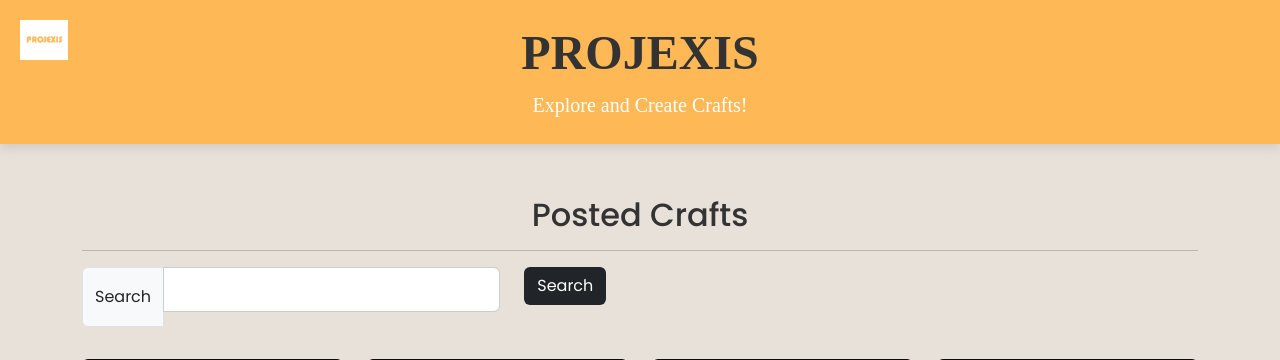
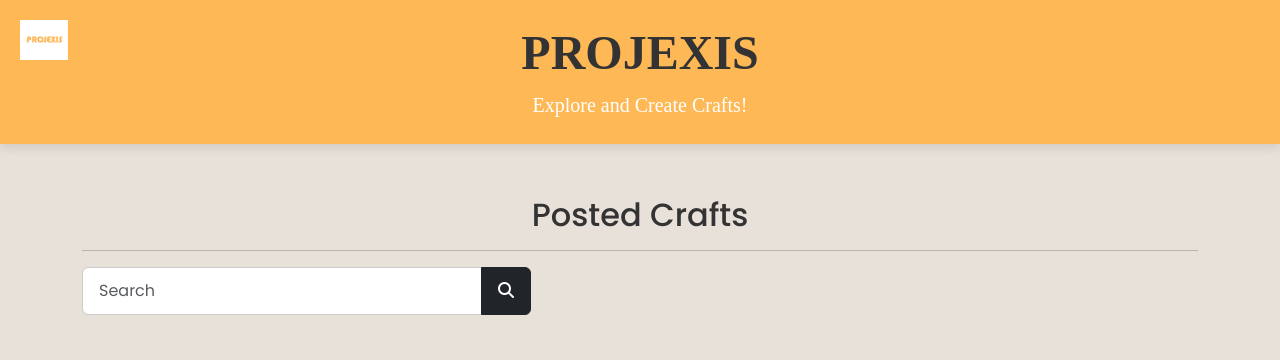
Before and after one commit to Pjones97/P2CraftProject, a Django app: page /Media/ in a window 1280 px wide. Shown: the top 360 px of the page. Run offline with Django 5.2, Linux system fonts and the light colour scheme; data comes from the database, SQL or seed files in the repository; some libraries are stand-ins or nearby versions.

Commit message:
Styled buttons with theme colors and updated CSS

```diff
--- a/CraftSite/static/css/style.css
+++ b/CraftSite/static/css/style.css
@@ -7,15 +7,16 @@
   } */
 
 .card {
-    border: 3px solid rgb(12, 12, 12);
+    border: 3px solid #FFFFFF
+    ;
 }
 
 .img-card-200 {
-  width: 100%;
-  height:200px;
-  object-fit:cover;
-  object-position: center;
+  width: fit-content;
+  max-height: 200px;
 }
+
+
 
 .img-card-400 {
   width: fit-content;
@@ -28,7 +29,7 @@
   --orange: #FEB856;
 }
 
-/* ===== Base Styles ===== */
+
 body {
   font-family: 'Poppins', sans-serif;
   background-color: var(--beige);
@@ -36,7 +37,7 @@ body {
   margin: 0;
 }
 
-/* ===== Universal Header Styles ===== */
+
 .site-header {
   background-color: var(--orange);
   color: white;
@@ -58,7 +59,7 @@ body {
   margin: 0;
 }
 
-/* ===== Footer (Optional) ===== */
+
 .site-footer {
   background-color: var(--orange);
   color: white;
@@ -100,3 +101,34 @@ body {
   font-size: 36px;
   color: #FEB856;
 }
+.input-group .form-control {
+  border-top-left-radius: 8px;
+  border-bottom-left-radius: 8px;
+}
+
+.input-group .btn {
+  border-top-right-radius: 8px;
+  border-bottom-right-radius: 8px;
+}
+.input-group .form-control,
+.input-group .btn {
+  height: 48px;
+  padding: 0 16px;
+  font-size: 1rem;
+}
+
+.input-group .btn i {
+  margin-top: 2px;
+}
+.btn-theme {
+  background-color: var(--orange);
+  color: white;
+  border: 2px solid var(--orange);
+  transition: background-color 0.3s, color 0.3s, border-color 0.3s;
+}
+
+.btn-theme:hover {
+  background-color: white;
+  color: var(--orange);
+  border-color: var(--orange);
+}
--- a/Media/templates/Media/index.html
+++ b/Media/templates/Media/index.html
@@ -11,22 +11,14 @@
         <h2>Posted Crafts </h2>
         <hr />
         <p class="card-text">
-          <form method="GET">
-            <div class="row">
-              <div class="col-auto">
-                <div class="input-group col-auto">
-                  <div class="input-group-text">
-                    Search</div>
-                  <input type="text" class="form-control"
-                    name="search">
-                </div>
-              </div>
-              <div class="col-auto">
-                <button class="btn bg-dark text-white"
-                  type="submit">Search</button>
-              </div>
-            </div>
-          </form>
+         <form method="GET">
+  <div class="input-group">
+    <input type="text" class="form-control rounded-start" name="search" placeholder="Search">
+    <button class="btn btn-dark rounded-end" type="submit">
+      <i class="fas fa-search"></i>
+    </button>
+  </div>
+</form>
         </p>
       </div>
     </div>
@@ -44,8 +36,10 @@
 
             <div class="card-body text-center">
               <h5 class="card-title">{{ craft.title }}</h5>
-              <a href="{% url 'Media.show' craft.id %}" class="btn btn-primary">View Details</a>
-            </div>
+              <a href="{% url 'Media.show' craft.id %}" class="btn btn-theme">
+                View Details
+              </a>
+             </div>
           </div>
         </div>
       {% endfor %}
--- /dev/null
+++ b/requirements.txt
@@ -0,0 +1 @@
+googlemaps
```
